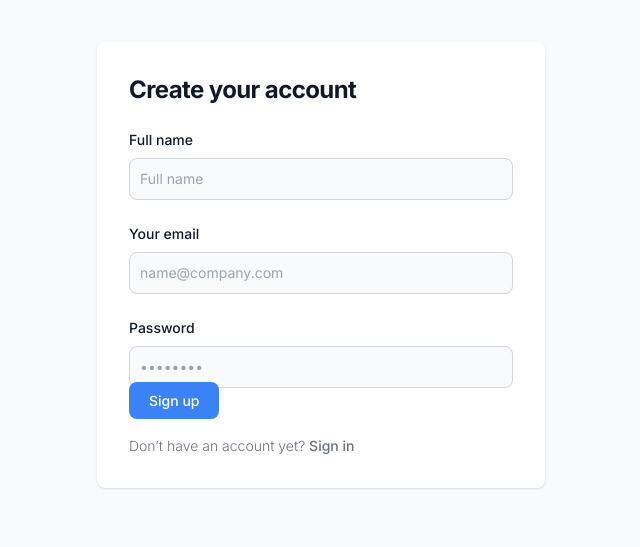
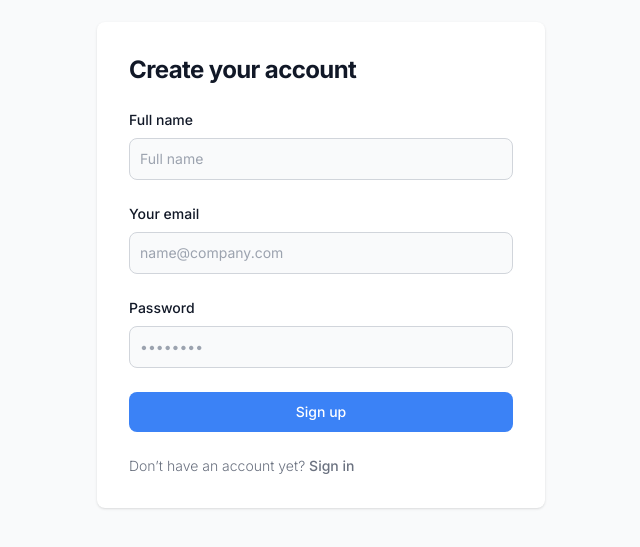
Before and after one commit to SalmanIlya/chat-app-with-next-and-node, a Next.js app: page /Signup in a window 1280 px wide. Shown: the part 135-682 px from the top of the page, without its empty margins (319-959 px from the left). Built offline with nearby package versions, Linux system fonts and the light colour scheme.

Commit message:
small-modification

```diff
--- a/app/Signup/page.jsx
+++ b/app/Signup/page.jsx
@@ -96,11 +96,14 @@ setLink("/")
                   />
                 </div>
 
-                <Link href={link} onClick={()=>{
+                <button  onClick={()=>{
                     registerUser()
                 }} className="w-full text-white bg-blue-500 hover:bg-blue-600 focus:ring-4 focus:outline-none focus:ring-primary-300 font-medium rounded-lg text-sm px-5 py-2.5 text-center dark:bg-primary-600 dark:hover:bg-primary-700 dark:focus:ring-primary-800">
-                  Sign up
-                </Link>
+                 <Link href={link}>
+                 Sign up
+
+                 </Link>
+                </button>
                 <p className="text-sm font-light text-gray-500 dark:text-gray-400">
                   Don’t have an account yet?{" "}
                   <button
```
